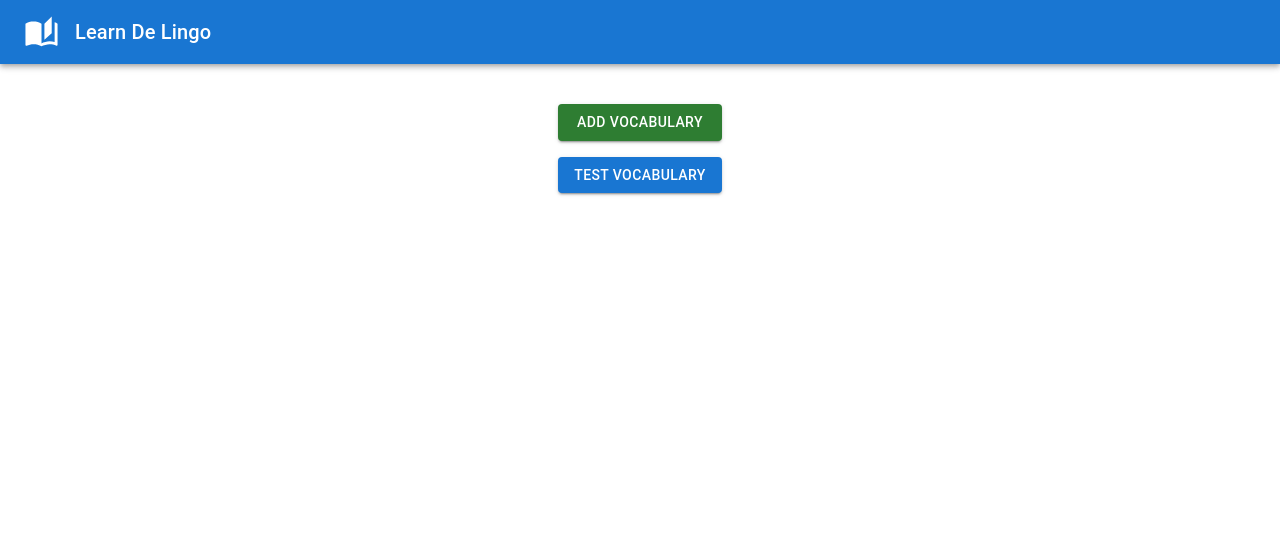
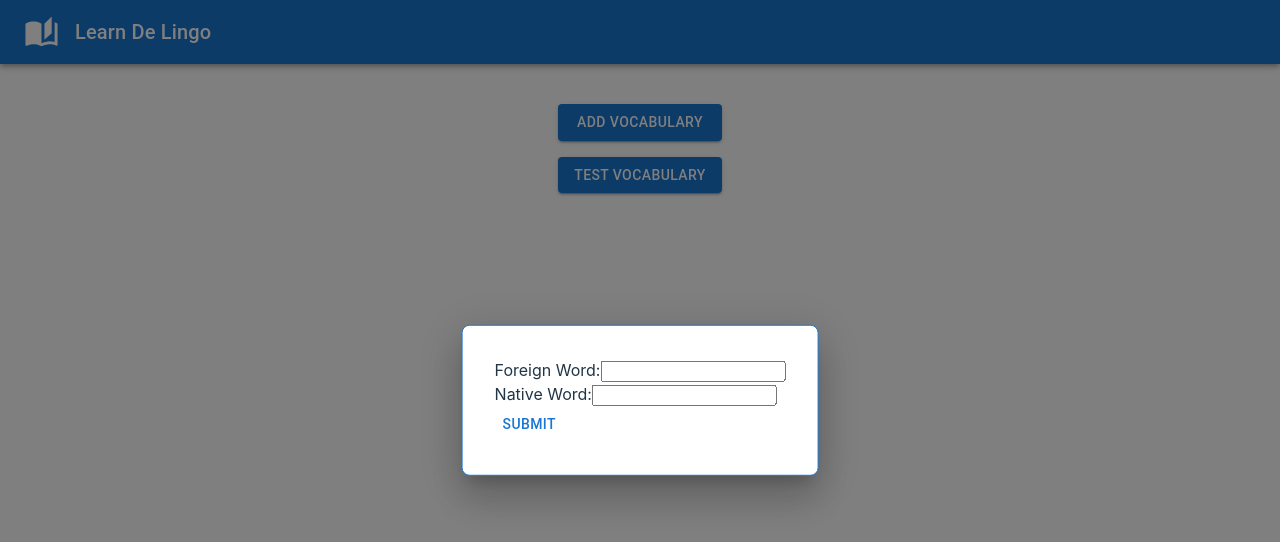
Before and after one commit to Lucobsen/learn-de-lingo, a React (Vite) app: page / in a window 1280 px wide. Both pictures are taken after a click on the button "ADD VOCABULARY". Shown: the top 542 px of the page. Built offline with nearby package versions, Linux system fonts and the light colour scheme.

Commit message:
added basic form

```diff
--- a/package.json
+++ b/package.json
@@ -12,8 +12,9 @@
   "dependencies": {
     "@emotion/react": "^11.14.0",
     "@emotion/styled": "^11.14.0",
+    "@mui/icons-material": "^6.3.1",
     "@mui/material": "^6.3.1",
-    "@mui/icons-material": "^6.3.1",
+    "@tanstack/react-form": "^0.41.1",
     "react": "^18.3.1",
     "react-dom": "^18.3.1"
   },
--- a/src/App.tsx
+++ b/src/App.tsx
@@ -1,18 +1,21 @@
 import {
   AppBar,
   Box,
-  Button,
-  Container,
-  Stack,
+  createTheme,
   SvgIcon,
+  ThemeProvider,
   Toolbar,
   Typography,
 } from "@mui/material";
 import AutoStoriesIcon from "@mui/icons-material/AutoStories";
+import { Home } from "./components/Home";
 
 const App = () => {
+  const theme = createTheme();
+
   return (
     <>
+      <ThemeProvider theme={theme}>
         <Box sx={{ flexGrow: 1 }}>
           <AppBar position="static">
             <Toolbar>
@@ -24,16 +27,8 @@ const App = () => {
           </AppBar>
         </Box>
 
-      <Container
-        sx={{ display: "flex", marginTop: 5, justifyContent: "center" }}
-      >
-        <Stack direction="column" gap={2}>
-          <Button variant="contained" color="success">
-            Add Vocabulary
-          </Button>
-          <Button variant="contained">Test Vocabulary</Button>
-        </Stack>
-      </Container>
+        <Home />
+      </ThemeProvider>
     </>
   );
 };
--- /dev/null
+++ b/src/components/Home.tsx
@@ -0,0 +1,104 @@
+import { Box, Button, Container, Modal, Stack } from "@mui/material";
+import { useState } from "react";
+import { useForm } from "@tanstack/react-form";
+
+const style = {
+  position: "absolute",
+  top: "50%",
+  left: "50%",
+  transform: "translate(-50%, -50%)",
+  bgcolor: "background.paper",
+  boxShadow: 24,
+  p: 4,
+  border: "1px solid #1976d2",
+  borderRadius: 2,
+};
+
+export const Home = () => {
+  const [open, setOpen] = useState(false);
+  const handleOpen = () => setOpen(true);
+  const handleClose = () => setOpen(false);
+
+  const form = useForm({
+    defaultValues: {
+      foreignWord: "",
+      nativeWord: "",
+    },
+    onSubmit: ({ value }) => {
+      console.log(value);
+      handleClose();
+    },
+  });
+
+  return (
+    <>
+      <Container
+        sx={{ display: "flex", marginTop: 5, justifyContent: "center" }}
+      >
+        <Stack direction="column" gap={2}>
+          <Button variant="contained" onClick={handleOpen}>
+            Add Vocabulary
+          </Button>
+          <Button variant="contained">Test Vocabulary</Button>
+        </Stack>
+      </Container>
+
+      <Modal open={open} onClose={handleClose}>
+        <Box sx={style}>
+          <form
+            onSubmit={(event) => {
+              event.preventDefault();
+              event.stopPropagation();
+              form.handleSubmit();
+            }}
+          >
+            <div>
+              <form.Field
+                name="foreignWord"
+                children={(field) => (
+                  <>
+                    <label htmlFor={field.name}>Foreign Word:</label>
+                    <input
+                      id={field.name}
+                      name={field.name}
+                      value={field.state.value}
+                      onBlur={field.handleBlur}
+                      onChange={(e) => field.handleChange(e.target.value)}
+                    />
+                  </>
+                )}
+              />
+            </div>
+
+            <div>
+              <form.Field
+                name="nativeWord"
+                children={(field) => (
+                  <>
+                    <label htmlFor={field.name}>Native Word:</label>
+                    <input
+                      id={field.name}
+                      name={field.name}
+                      value={field.state.value}
+                      onBlur={field.handleBlur}
+                      onChange={(e) => field.handleChange(e.target.value)}
+                    />
+                  </>
+                )}
+              />
+            </div>
+
+            <form.Subscribe
+              selector={(state) => [state.canSubmit, state.isSubmitting]}
+              children={([canSubmit, isSubmitting]) => (
+                <Button disabled={!canSubmit} type="submit">
+                  {isSubmitting ? "..." : "Submit"}
+                </Button>
+              )}
+            />
+          </form>
+        </Box>
+      </Modal>
+    </>
+  );
+};
```
Also changed, not shown: 1 other file (tests, documents, lock files or other folders). Lines whose indentation alone changed are shown as unchanged.
